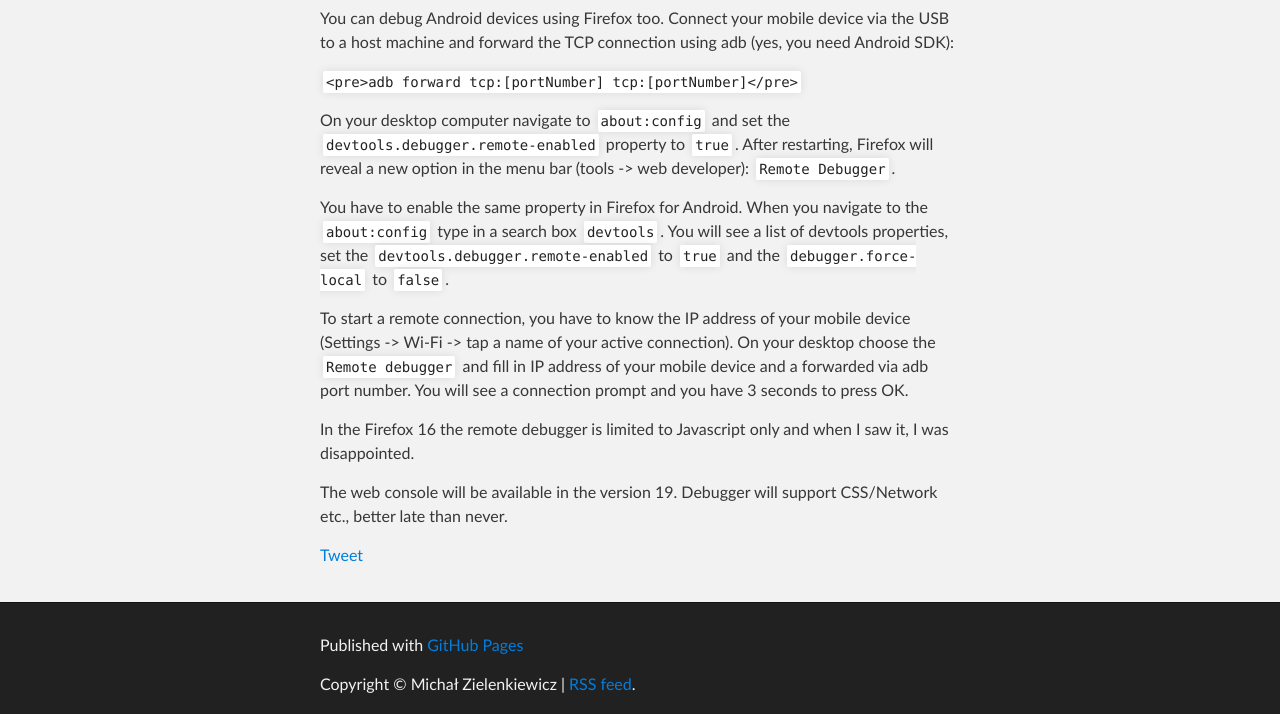
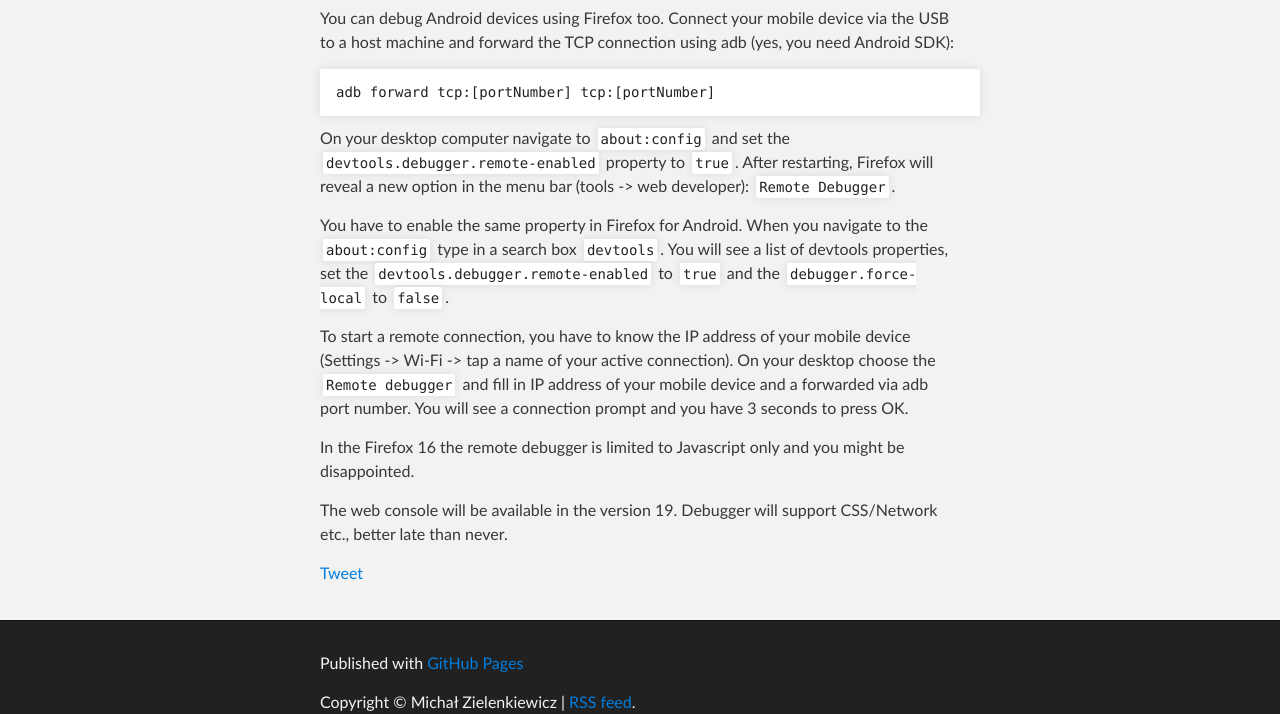
Before and after one commit to buberdds/buberdds.github.io, a Jekyll site: the page built from _posts/2012-10-10-Remote_Debugging_for_Mobile_Web.md, in a window 1280 px wide and 900 px high, scrolled down 3868 px, cut to the strip 186-900 px from the top of the window. Built offline with Jekyll 4.4.1, drawn with Linux system fonts in a browser that asks for light colours; Markdown is read by kramdown in place of the engine named in the settings; comment, search, counter and statistics services are not loaded.

Commit message:
firefox for android

```diff
--- a/_posts/2012-10-10-Remote_Debugging_for_Mobile_Web.md
+++ b/_posts/2012-10-10-Remote_Debugging_for_Mobile_Web.md
@@ -108,7 +108,7 @@
 
 You can debug Android devices using Firefox too. Connect your mobile device via the USB to a host machine and forward the TCP connection using adb (yes, you need Android SDK):
 
-<code><pre>adb forward tcp:[portNumber] tcp:[portNumber]</pre></code>
+<pre><code>adb forward tcp:[portNumber] tcp:[portNumber]</code></pre>
 
 On your desktop computer navigate to <code>about:config</code> and set the <code>devtools.debugger.remote-enabled</code> property to <code>true</code>.
 After restarting, Firefox will reveal a new option in the menu bar (tools -> web developer): <code>Remote Debugger</code>.
@@ -120,6 +120,6 @@
 On your desktop choose the <code>Remote debugger</code> and fill in IP address of your mobile device and a forwarded via adb port number.
 You will see a connection prompt and you have 3 seconds to press OK.
 
-In the Firefox 16 the remote debugger is limited to Javascript only and when I saw it, I was disappointed.
+In the Firefox 16 the remote debugger is limited to Javascript only and you might be disappointed.
 
 The web console will be available in the version 19. Debugger will support CSS/Network etc., better late than never.
```
